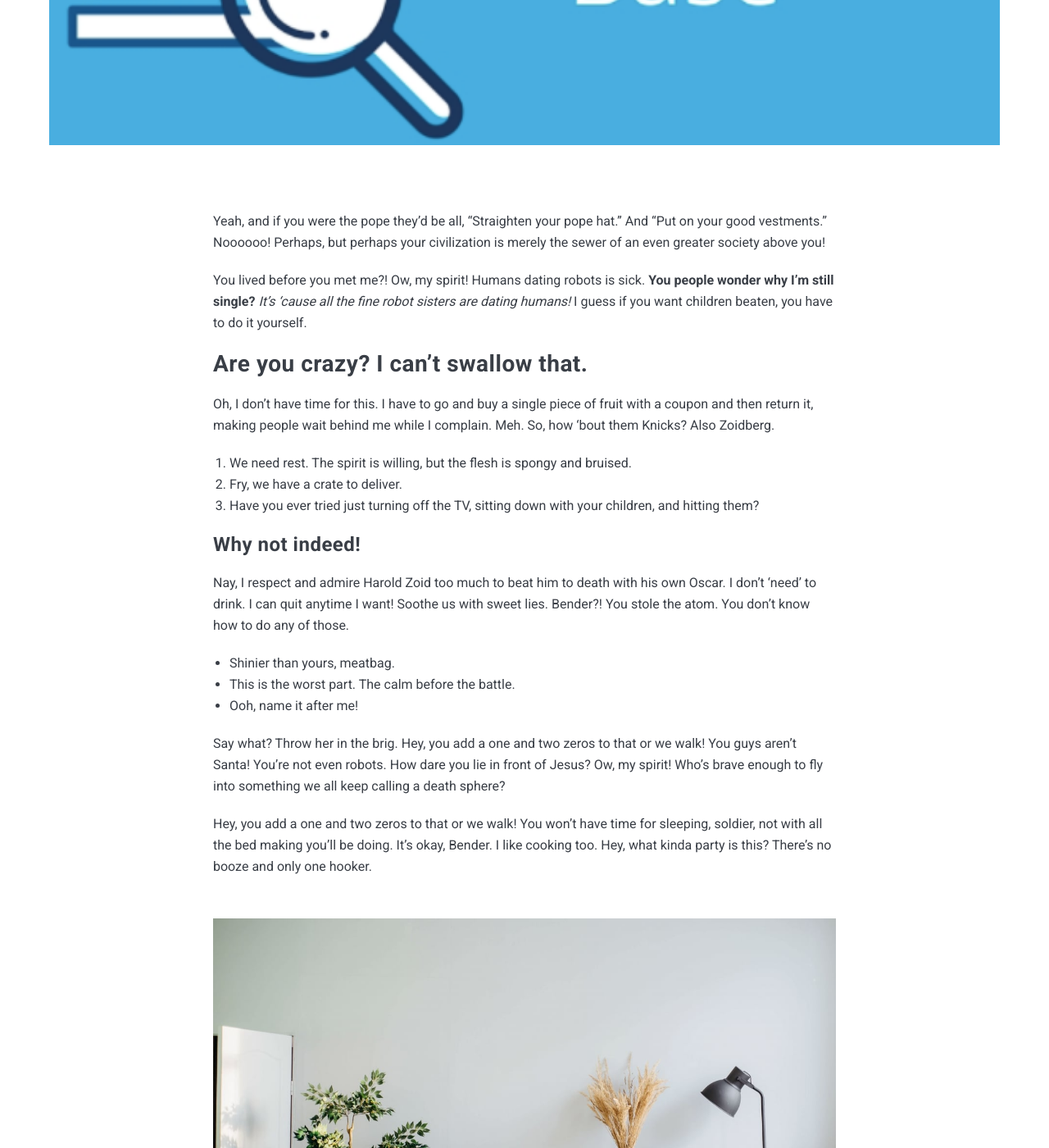
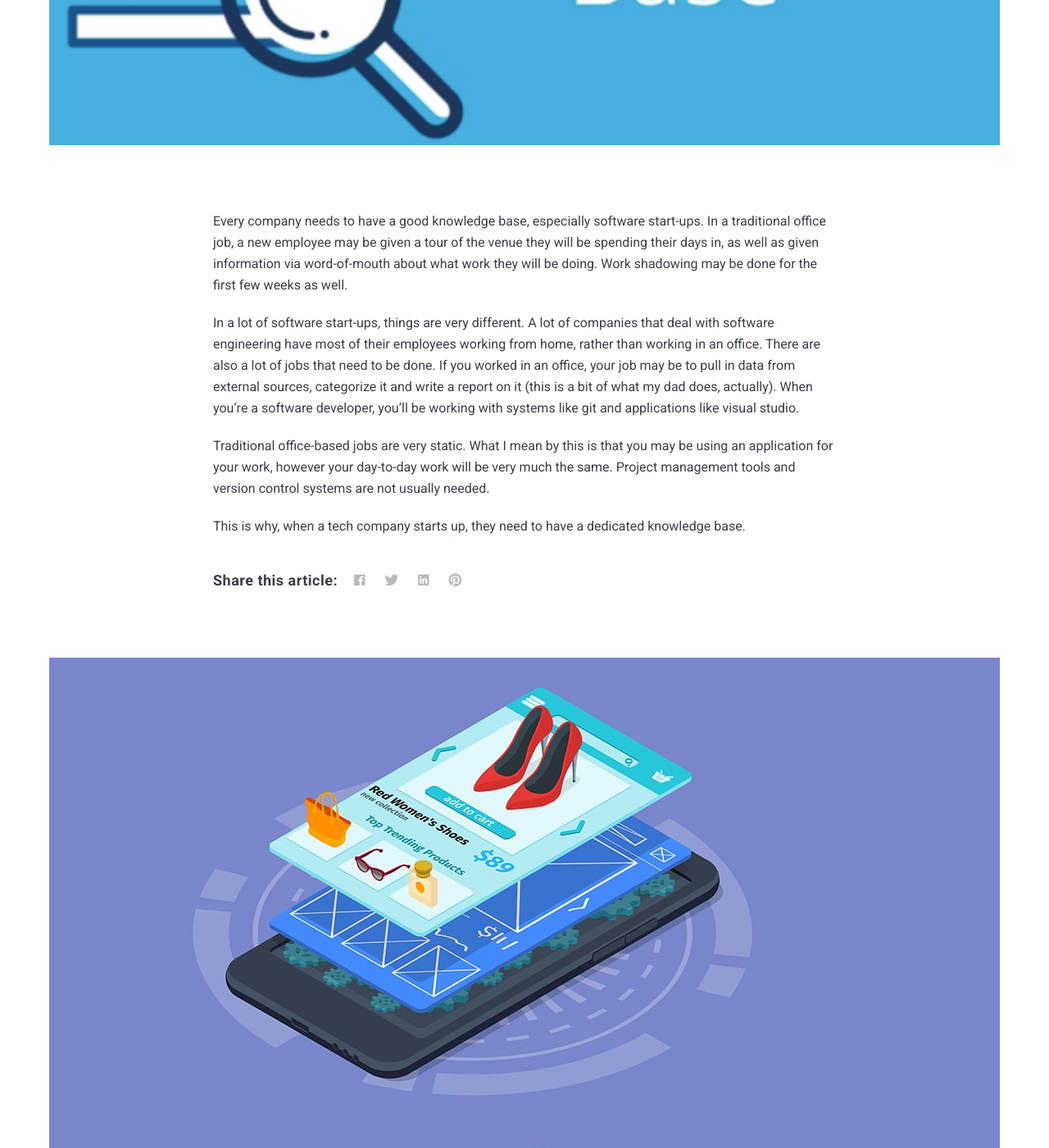
Before and after one commit to Gizmotronn/acord-robotics.github11, a Jekyll site: the page built from _posts/2018-07-17-time-to-givegifts-to-everyone.markdown, in a window 1280 px wide and 1400 px high, scrolled down 866 px. Shown: the whole window at 82% size. Built offline with Jekyll 4.4.1, drawn with Linux system fonts in a browser that asks for light colours; nearby versions of some CDN libraries; comment, search, counter and statistics services are not loaded; some of the changed text lies outside the part shown.

Commit message:
Update 2018-07-17-time-to-givegifts-to-everyone.markdown

```diff
--- a/_posts/2018-07-17-time-to-givegifts-to-everyone.markdown
+++ b/_posts/2018-07-17-time-to-givegifts-to-everyone.markdown
@@ -6,47 +6,10 @@
 tags: repository
 published: true
 ---
-Yeah, and if you were the pope they'd be all, "Straighten your pope hat." And "Put on your good vestments." Noooooo! Perhaps, but perhaps your civilization is merely the sewer of an even greater society above you!
+Every company needs to have a good knowledge base, especially software start-ups. In a traditional office job, a new employee may be given a tour of the venue they will be spending their days in, as well as given information via word-of-mouth about what work they will be doing. Work shadowing may be done for the first few weeks as well.
 
-You lived before you met me?! Ow, my spirit! Humans dating robots is sick. __You people wonder why I'm still single?__ *It's 'cause all the fine robot sisters are dating humans!* I guess if you want children beaten, you have to do it yourself.
+In a lot of software start-ups, things are very different. A lot of companies that deal with software engineering have most of their employees working from home, rather than working in an office. There are also a lot of jobs that need to be done. If you worked in an office, your job may be to pull in data from external sources, categorize it and write a report on it (this is a bit of what my dad does, actually). When you're a software developer, you'll be working with systems like git and applications like visual studio.
 
-## Are you crazy? I can't swallow that.
+Traditional office-based jobs are very static. What I mean by this is that you may be using an application for your work, however your day-to-day work will be very much the same. Project management tools and version control systems are not usually needed.
 
-Oh, I don't have time for this. I have to go and buy a single piece of fruit with a coupon and then return it, making people wait behind me while I complain. Meh. So, how 'bout them Knicks? Also Zoidberg.
-
-1. We need rest. The spirit is willing, but the flesh is spongy and bruised.
-2. Fry, we have a crate to deliver.
-3. Have you ever tried just turning off the TV, sitting down with your children, and hitting them?
-
-### Why not indeed!
-
-Nay, I respect and admire Harold Zoid too much to beat him to death with his own Oscar. I don't 'need' to drink. I can quit anytime I want! Soothe us with sweet lies. Bender?! You stole the atom. You don't know how to do any of those.
-
-* Shinier than yours, meatbag.
-* This is the worst part. The calm before the battle.
-* Ooh, name it after me!
-
-Say what? Throw her in the brig. Hey, you add a one and two zeros to that or we walk! You guys aren't Santa! You're not even robots. How dare you lie in front of Jesus? Ow, my spirit! Who's brave enough to fly into something we all keep calling a death sphere?
-
-Hey, you add a one and two zeros to that or we walk! You won't have time for sleeping, soldier, not with all the bed making you'll be doing. It's okay, Bender. I like cooking too. Hey, what kinda party is this? There's no booze and only one hooker.
-
-![]({{ site.baseurl }}/images/07.jpg)
-*Minimalism*
-
-Ummm…to eBay? But I know you in the future. I cleaned your poop. I'm just glad my fat, ugly mama isn't alive to see this day. My fellow Earthicans, as I have explained in my book 'Earth in the Balance'', and the much more popular ''Harry Potter and the Balance of Earth', we need to defend our planet against pollution. Also dark wizards.
-
-Your best is an idiot! Fry, you can't just sit here in the dark listening to classical music. And remember, don't do anything that affects anything, unless it turns out you were supposed to, in which case, for the love of God, don't not do it!
-
-You, a bobsleder!? That I'd like to see! I'm Santa Claus! There's no part of that sentence I didn't like! Noooooo! I can explain. It's very valuable.
-
-I'm Santa Claus! Is the Space Pope reptilian!? Who's brave enough to fly into something we all keep calling a death sphere? I had more, but you go ahead.
-
-It doesn't look so shiny to me. Kif might! You guys aren't Santa! You're not even robots. How dare you lie in front of Jesus? Oh, but you can. But you may have to metaphorically make a deal with the devil. And by "devil", I mean Robot Devil. And by "metaphorically", I mean get your coat.
-
-Check it out, y'all. Everyone who was invited is here. Anyone who laughs is a communist! You're going to do his laundry? Michelle, I don't regret this, but I both rue and lament it.
-
-Bender, we're trying our best. I daresay that Fry has discovered the smelliest object in the known universe! Oh, you're a dollar naughtier than most. Hi, I'm a naughty nurse, and I really need someone to talk to. $9.95 a minute.
-
-You, a bobsleder!? That I'd like to see! No! The kind with looting and maybe starting a few fires! Good news, everyone! There's a report on TV with some very bad news! When I was first asked to make a film about my nephew, Hubert Farnsworth, I thought "Why should I?" Then later, Leela made the film. But if I did make it, you can bet there would have been more topless women on motorcycles. Roll film!
-
-Eeeee! Now say "nuclear wessels"! Why did you bring us here? Yeah, and if you were the pope they'd be all, "Straighten your pope hat." And "Put on your good vestments." That's the ONLY thing about being a slave.
+This is why, when a tech company starts up, they need to have a dedicated knowledge base.
```
